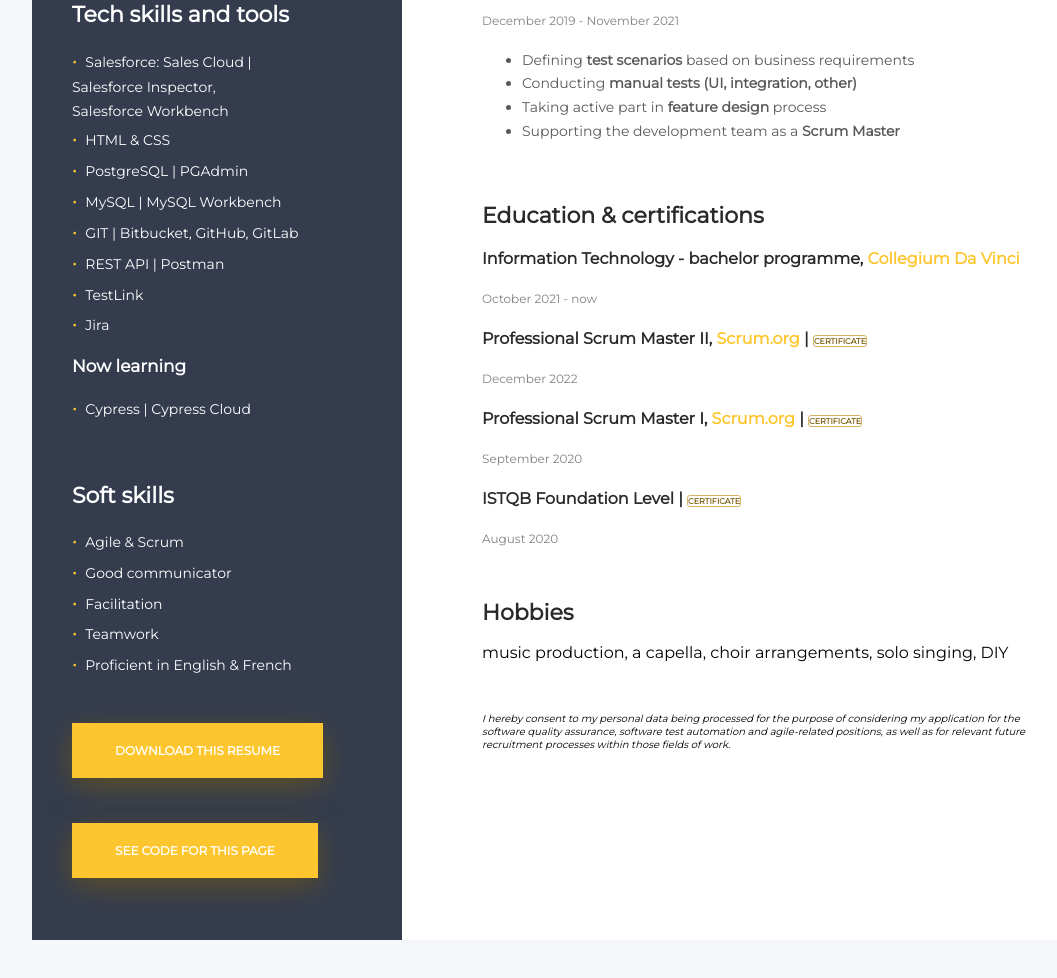
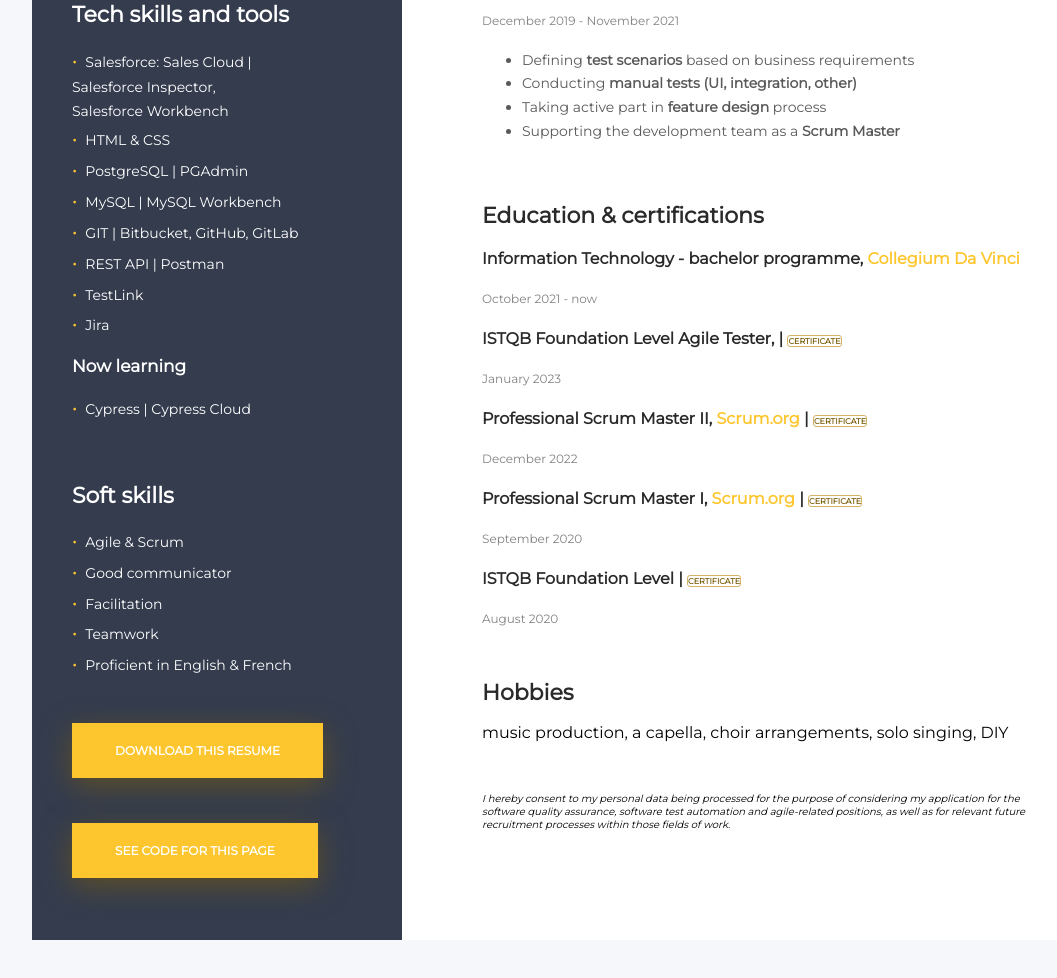
Before and after one commit to peleda/CV-2021, a website: page index.html in a window 1280 px wide. Shown: the part 854-1832 px from the top of the page, without its empty margins (16-1073 px from the left). Drawn offline with nearby package versions, Linux system fonts and the light colour scheme.

Commit message:
latest certificate update

```diff
--- a/index.html
+++ b/index.html
@@ -31,6 +31,13 @@
         <section class="portfolio">
           <h2 class="portfolio-title">Portfolio</h2>
           <ul class="portfolio-list">
+
+            <!--<li class="portfolio-item">
+              This resume as a
+              <a href="https://thegoogenoughtester.netlify.app/" rel="nofollow" target="blank" class="portfolio-link"
+                >website I made</a
+              >
+            </li>-->
 
             <li class="portfolio-item">
               My
@@ -182,6 +189,11 @@
           </h3>
           <p class="education-time">October 2021 - now</p>
 
+          <h3 class="education-degree highlighted">
+            ISTQB Foundation Level Agile Tester,
+            &#124; <span class="certificate-mark">CERTIFICATE</span>
+          </h3>
+          <p class="education-time">January 2023</p>
 
           <h3 class="education-degree">
             Professional Scrum Master II,
```
Also changed, not shown: 1 other file.
